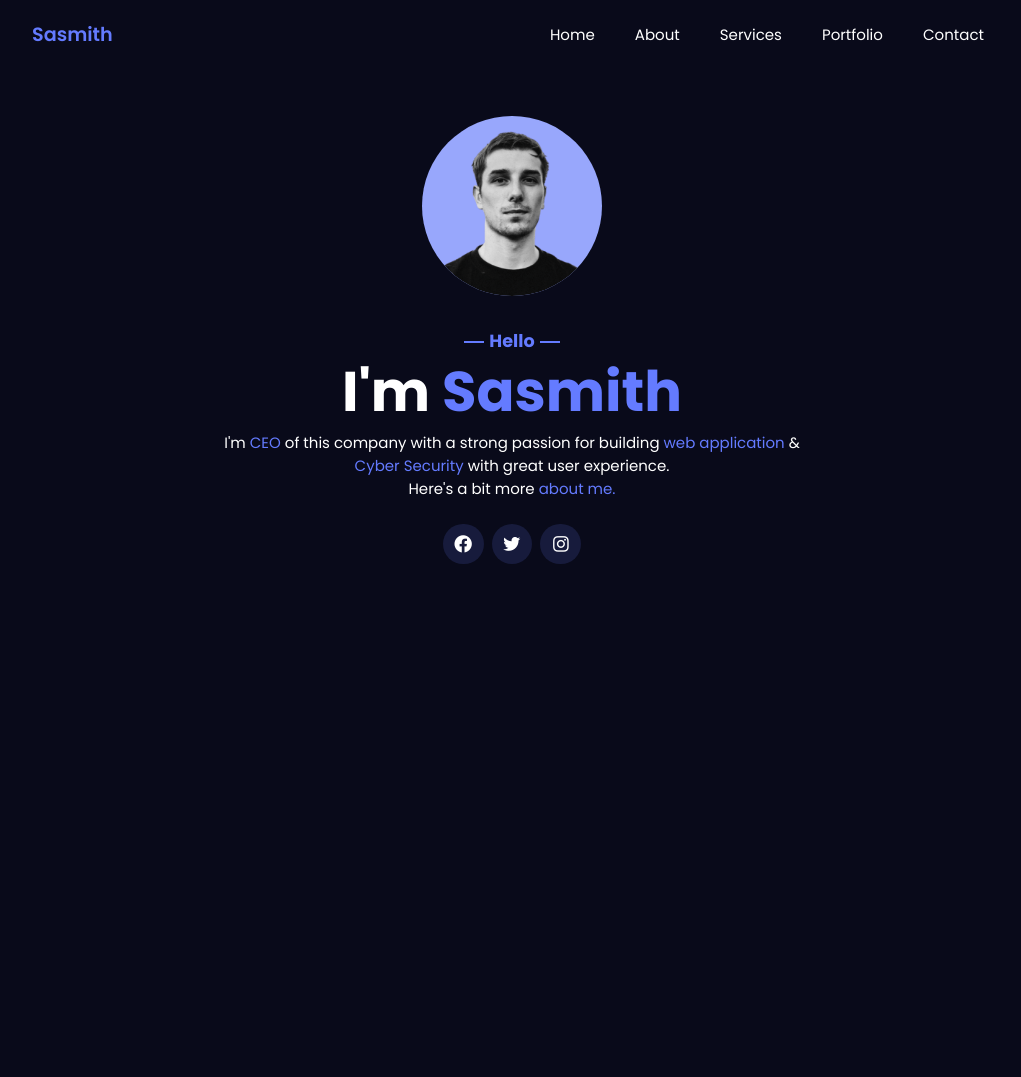
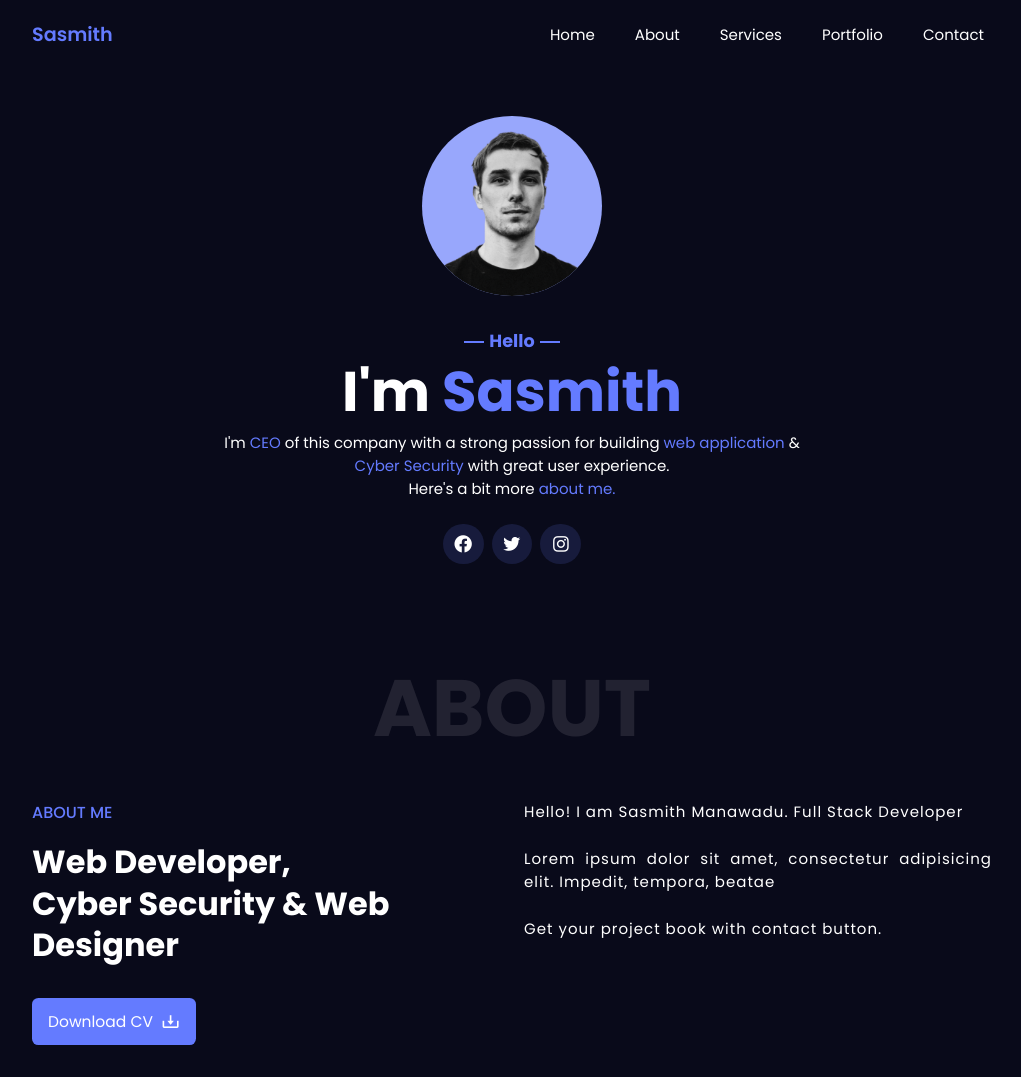
Before and after one commit to sasmithx/MY-PORTFOLIO, a plain HTML site: page index.html in a window 1280 px wide. Shown: the whole page, without its empty margins (128-1149 px from the left). Before the commit the page ends 800 px from the top, so only its background shows below. Drawn offline with nearby package versions, Linux system fonts and the light colour scheme.

Commit message:
About Section Completed

```diff
--- a/css/style.css
+++ b/css/style.css
@@ -16,7 +16,7 @@
   --main-color: #647bff;
   --body-color: #090a1a;
   --container-color: #171b3c;
-  --heading-color: #222321;
+  --heading-color: #222231;
   --box-color: #0d0f26;
   --bg-color: #fff;
 }
@@ -208,7 +208,7 @@ header {
   margin-bottom: 1.5rem;
 }
 
-.home-text .color{
+.home-text .color {
   color: var(--main-color);
 }
 
@@ -218,7 +218,7 @@ header {
   column-gap: 0.5rem;
 }
 
-.social .bx{
+.social .bx {
   font-size: 1.3rem;
   padding: 10px;
   border-radius: 50%;
@@ -226,7 +226,64 @@ header {
   background: var(--container-color);
 }
 
-.social .bx:hover{
+.social .bx:hover {
   background: var(--main-color);
   transition: 0.3s all linear;
 }
+
+/* Heading */
+.heading {
+  font-size: 5rem;
+  text-transform: uppercase;
+  color: var(--heading-color);
+  text-align: center;
+  margin-bottom: 2rem;
+}
+
+.about-content {
+  display: grid;
+  grid-template-columns: repeat(2, 1fr);
+  gap: 1.5rem;
+}
+
+.about-data span {
+  font-size: 1rem;
+  font-weight: 500;
+  text-transform: uppercase;
+  color: var(--main-color);
+}
+
+.about-data h2 {
+  font-size: 2rem;
+  line-height: 2.6rem;
+  font-weight: 700;
+  margin: 1rem 0;
+}
+
+.btn {
+  font-size: 0.97rem;
+  display: inline-flex;
+  align-items: center;
+  column-gap: 0.5rem;
+  color: var(--bg-color);
+  background: var(--main-color);
+  padding: 12px 16px;
+  border-radius: 0.4rem;
+  margin-top: 1rem;
+}
+
+.btn .bx {
+  font-size: 1.2rem;
+}
+
+.btn:hover {
+  background: #546eff;
+  transition: 0.3s all linear;
+}
+
+.about-text p{
+    font-size: 0.938rem;
+    letter-spacing: 1px;
+    text-align: justify;
+    margin-bottom: 1.5rem;
+}
--- a/index.html
+++ b/index.html
@@ -61,6 +61,30 @@
       </div>
     </section>
 
+    <!-- About -->
+    <section class="about container" id="about">
+        <!-- Heading -->
+         <h2 class="heading">About</h2>
+        <!-- About Content  -->
+         <div class="about-content">
+            <div class="about-data">
+                <span>About Me</span>
+                <h2>Web Developer, <br>
+                    Cyber Security & Web Designer
+                </h2>
+                <a href="assets/Professional CV Resume.pdf" class="btn" download="">
+                    Download CV
+                    <i class='bx bx-download' ></i>
+                </a>
+            </div>
+            <div class="about-text">
+                <p>Hello! I am Sasmith Manawadu. Full Stack Developer</p>
+                <p>Lorem ipsum dolor sit amet, consectetur adipisicing elit. Impedit, tempora, beatae</p>
+                <p>Get your project book with contact button.</p>
+            </div>
+         </div>
+    </section>
+
     <script src="js/script.js"></script>
   </body>
 </html>
```
Also changed, not shown: 1 other file. Lines whose indentation alone changed are shown as unchanged.
